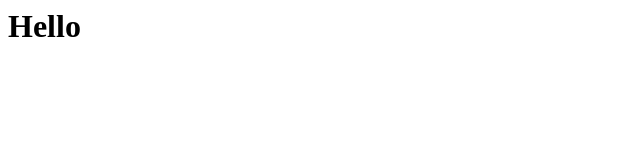
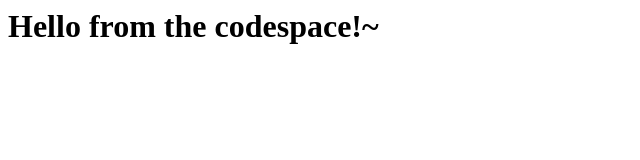
Before and after one commit to christopher-dabrowski/skills-code-with-codespaces, a plain HTML site: page index.html in a window 1280 px wide. Shown: the whole page, without its empty margins (0-640 px from the left). Drawn offline with Linux system fonts and the light colour scheme.

Commit message:
Adding hello from the codespace!

```diff
--- a/index.html
+++ b/index.html
@@ -1,3 +1,3 @@
 <html>
-  <h1>Hello</h1>
+  <h1>Hello from the codespace!~</h1>
 </html>
```
